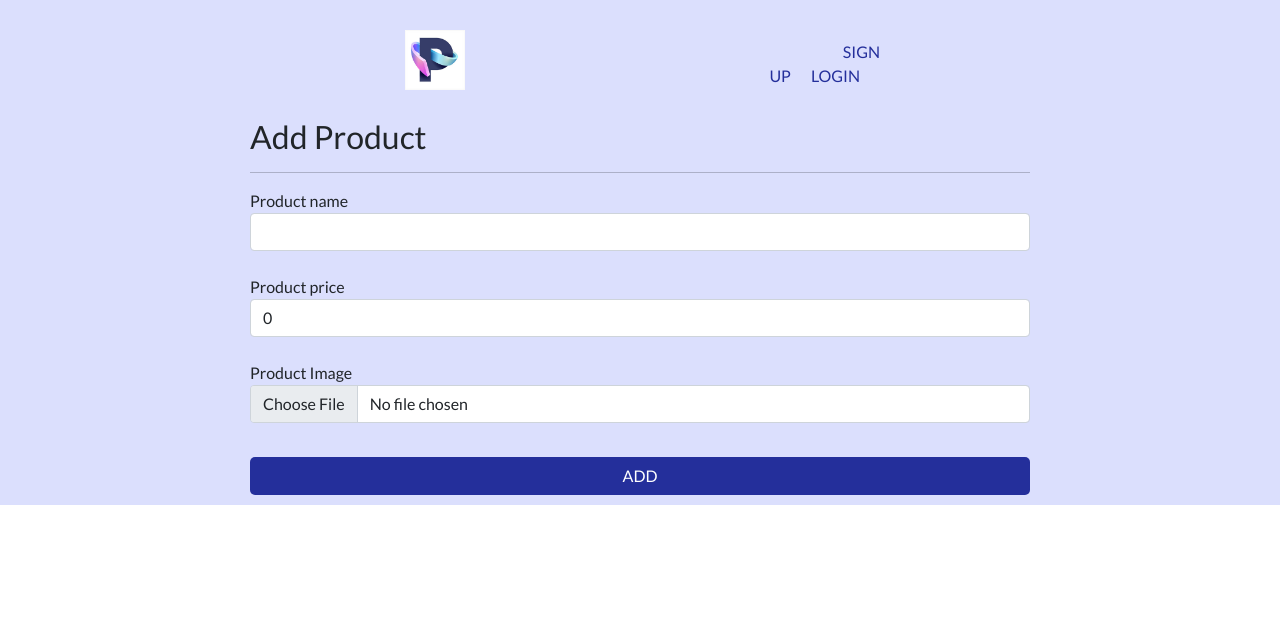
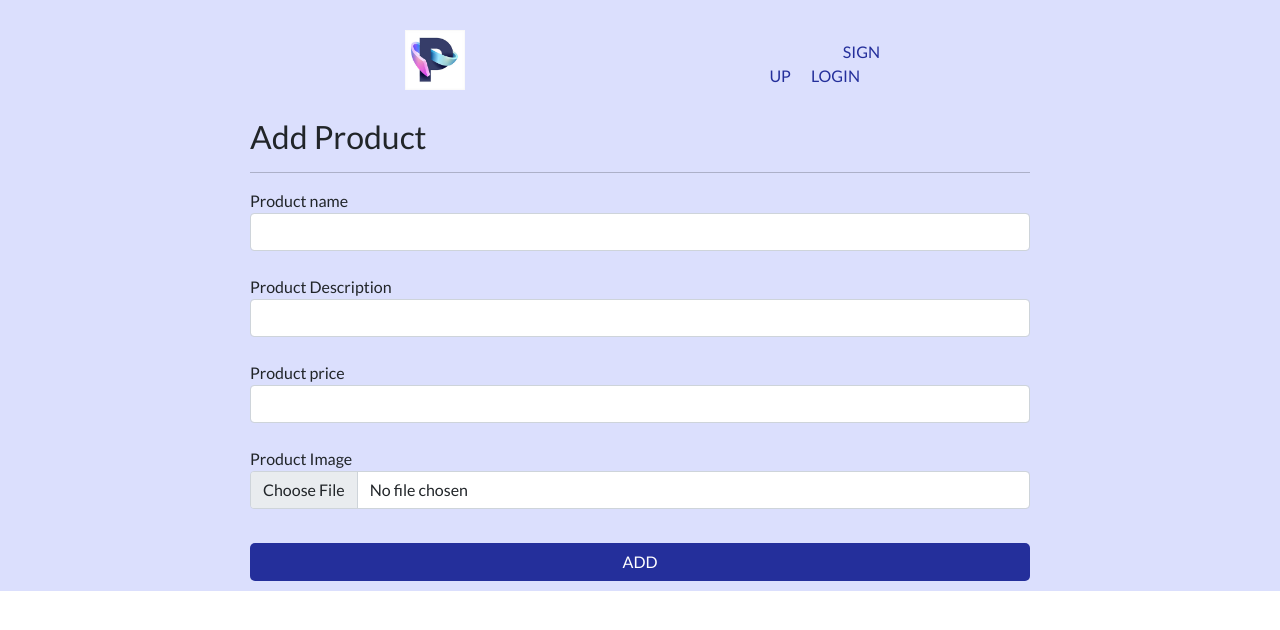
Before and after one commit to molybdenum1/e-shop, a React (Create React App) app: page /addproducts in a window 1280 px wide. Shown: the top 630 px of the page. Built offline with nearby package versions, Linux system fonts and the light colour scheme.

Commit message:
page for adding products

```diff
--- a/src/components/AddProducts.jsx
+++ b/src/components/AddProducts.jsx
@@ -4,44 +4,58 @@ import Products from './Products';
 import {storage, db} from '../config/config';
 
 const AddProducts = () => {
-    const [productName, setProductName] = useState(' ');
-    const [productPrice, setProductPrice] = useState(0);
+    const [productName, setProductName] = useState('');
+    const [productDesc, setProductDesc] = useState('');
+    const [productPrice, setProductPrice] = useState('');
     const [productImg, setProductImg] = useState(null);
     const [error, setError] = useState('');
 
-    const types = ['image/png', 'image/jpg']
 
-    const productImgHandler = (e) => {
+    const types =['image/jpg','image/jpeg','image/png','image/PNG'];
+    const handleProductImg=(e)=>{
         let selectedFile = e.target.files[0];
-        if(selectedFile && types.includes(selectedFile.type)){
+        if(selectedFile){
+            if(selectedFile&&types.includes(selectedFile.type)){
                 setProductImg(selectedFile);
                 setError('');
-        }else{
+            }
+            else{
                 setProductImg(null);
-            setError('Please select a valid image type png or jpg');
+                setError('please select a valid image file type (png or jpg)')
+            }
+        }
+        else{
+            console.log('please select your file');
         }
     }
 
-    const addProduct = (e) => {
+    const handleAddProducts=(e)=>{
         e.preventDefault();
-        const uploadTask = storage.ref(`product-images/${productImg.name}`).put(productImg);
-        uploadTask.on('state_changed', snapshot => {
-            const progress = (snapshot.bytesTransferred / snapshot.totalBytes) * 100;
+        // console.log(title, description, price);
+        // console.log(image);
+        const uploadTask=storage.ref(`product-images/${productImg.name}`).put(productImg);
+        uploadTask.on('state_changed',snapshot=>{
+            const progress = (snapshot.bytesTransferred/snapshot.totalBytes)*100
             console.log(progress);
-        }, err => setError(err.message)
-            , () => {
-                storage.ref('product-images').child(productImg.name).getDownloadURL().then(url => {
+        },error=>setError(error.message),()=>{
+            storage.ref('product-images').child(productImg.name).getDownloadURL().then(url=>{
                 db.collection('Products').add({
-                        ProductName: productName,
-                        ProductPrice: Number(productPrice),
-                        ProductImg: url
-                    }).then(() => {
+                    productName,
+                    productDesc,
+                    productPrice: Number(productPrice),
+                    url
+                }).then(()=>{
+                    setError('Product added successfully');
                     setProductName('');
-                        setProductPrice(0)
-                        setProductImg('');
+                    setProductDesc('');
+                    setProductPrice('');
+                    document.getElementById('file').value='';
                     setError('');
-                        document.getElementById('file').value = '';
-                    }).catch(err => setError(err.message))
+                    setError('');
+                    setTimeout(()=>{
+                        setError('');
+                    },3000)
+                }).catch(error=>setError(error.message));
             })
         })
     }
@@ -54,23 +68,29 @@ const AddProducts = () => {
       <div  className='add-products-container'>
         <hr/>
         <form autoComplete='off' className='form-group'
-        onSubmit={addProduct}>
+        onSubmit={handleAddProducts}>
             <label htmlFor="product-name">Product name</label>
             <br/>
             <input type="text" className='form-control' required
             onChange={(e) => setProductName(e.target.value)}
             value={productName}/>
             <br/>
+            <label htmlFor="product-name">Product Description</label>
+            <br/>
+            <input type="text" className='form-control' required
+            onChange={(e) => setProductDesc(e.target.value)}
+            value={productDesc}/>
+            <br/>
             <label htmlFor="product-price">Product price</label>
             <br/>
             <input type="number" className='form-control' required
             onChange={(e) => setProductPrice(e.target.value)}
-            value={productPrice}/>
+            value={productPrice} />
             <br/>
             <label htmlFor="product-img">Product Image</label>
             <br/>
             <input type="file" className='form-control'
-            onChange={productImgHandler} id='file'/>
+            onChange={handleProductImg} id='file'/>
             <br/>
             <button type='submit' className='mybtn'>ADD</button>
         </form>
```
Also changed, not shown: src/static/img/дж1.jpg (added). Lines whose indentation alone changed are shown as unchanged.
